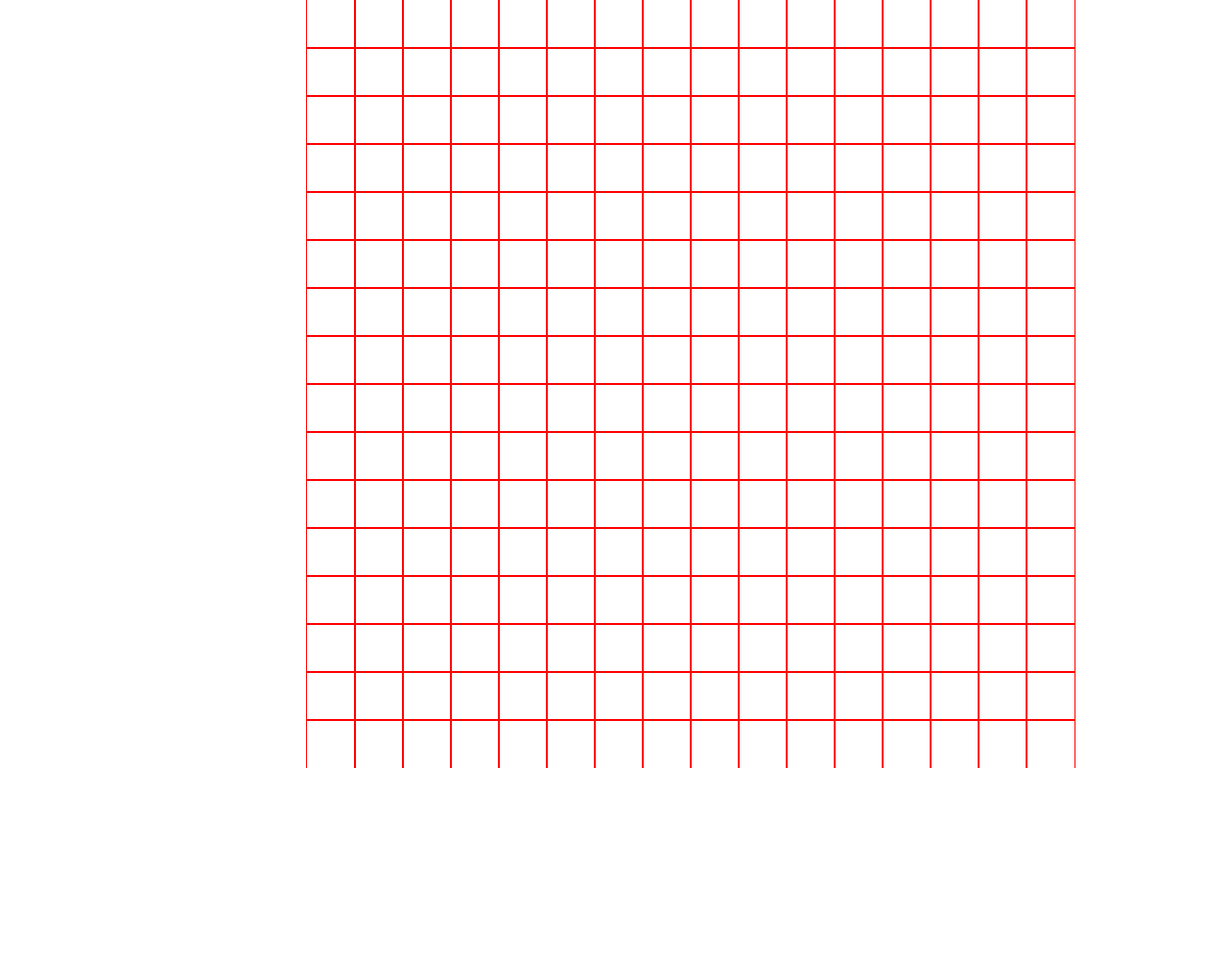
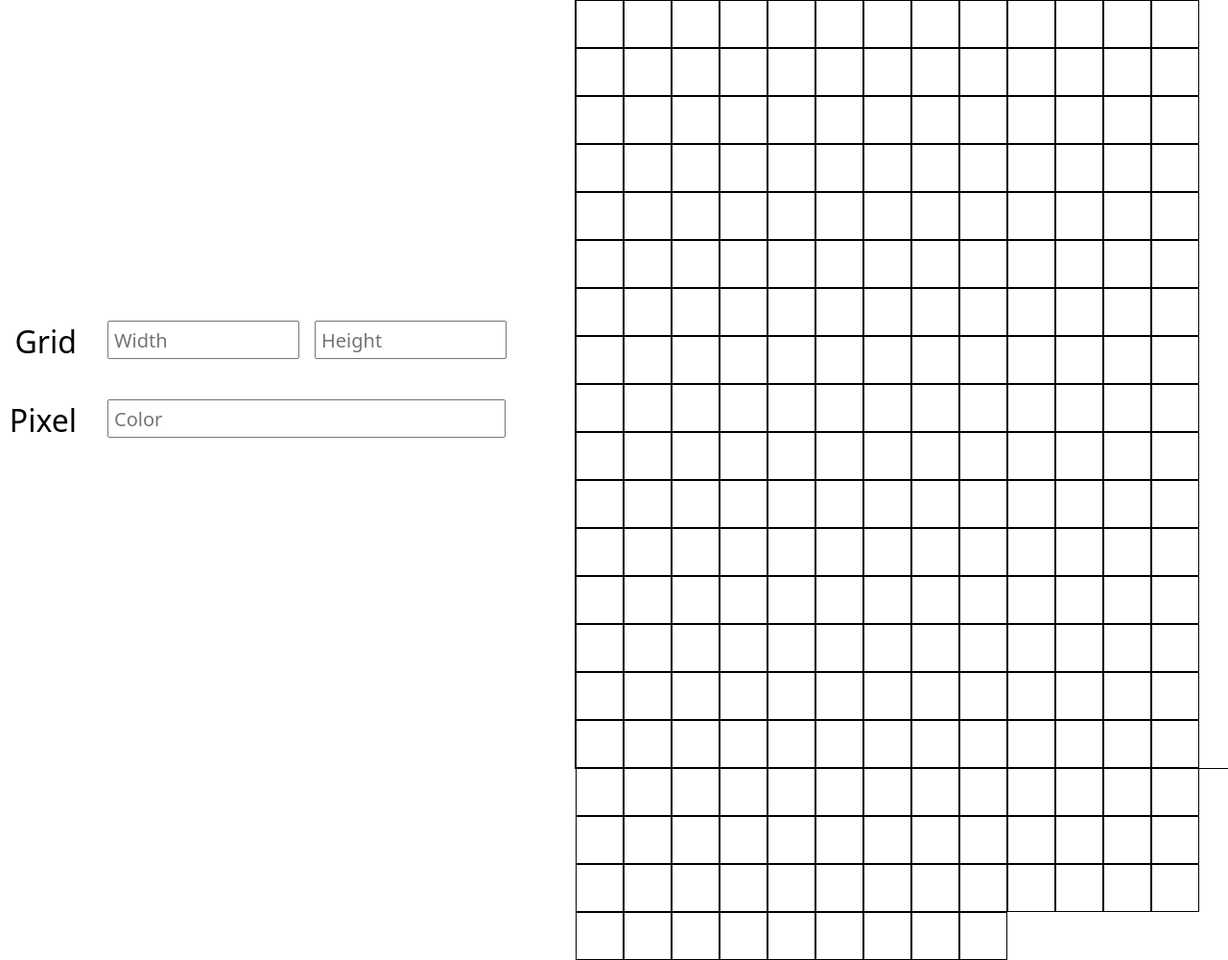
Before and after one commit to ztiaa/etch-a-sketch, a plain HTML site: page index.html in a window 1280 px wide. Shown: the whole page at 96% size. Before the commit the page ends 800 px from the top, so only its background shows below. Drawn offline with Linux system fonts and the light colour scheme.

Commit message:
Add grid size and functioning pixel color input boxes - complete page layout with CSS

```diff
--- a/index.html
+++ b/index.html
@@ -10,10 +10,13 @@
   </head>
   <body>
     <div class="container">
-
       <div class="grid-options">
-        <div class="grid-dimension"></div>
-        <div class="pixel-color"></div>
+        <div class="grid-dimension">
+          <p class="text">Grid</p><input class="grid-width" type="text" placeholder="Width"><input class="grid-height" type="text" placeholder="Height">
+        </div>
+        <div class="pixel-color">
+          <p class="text">Pixel</p><input class="pixel-color-input" type="text" placeholder="Color">
+        </div>
       </div>
       <div class="grid-container"></div>
     </div>
--- a/script.js
+++ b/script.js
@@ -1,15 +1,28 @@
 const container = document.querySelector('.grid-container');
+const pixelColorInput = document.querySelector('.pixel-color-input');
 
-for (let i = 0; i < 16**2; i++) {
-  container.appendChild(document.createElement('div')).classList.add(`grid-item`);
+let gridWidth = 16;
+let gridHeight = 16;
+
+
+for (let i = 0; i < gridWidth * gridHeight; i++) {
+  container.appendChild(document.createElement('div')).classList.add('grid-item');
 }
 
+let pixelColorSelected;
 
-container.addEventListener('click', e => {
+pixelColorInput.addEventListener('change', e => {
   console.log(e);
-  e.stopPropagation();
-  e.target.style.backgroundColor = 'black';
+  const gridItem = document.querySelectorAll('.grid-item');
+  pixelColorSelected = e.target.value;
+  for (let i = 0; i < gridWidth * gridHeight; i++) {
+    gridItem[i].style.setProperty('--color',pixelColorSelected);
+  }
+
 })
 
 container.addEventListener('mouseover', e => {
+  console.log(e);
+  e.stopPropagation();
+  e.target.style.backgroundColor = pixelColorSelected;
 })
--- a/style.css
+++ b/style.css
@@ -2,6 +2,8 @@
   margin: 0;
   padding: 0;
   box-sizing: border-box;
+  /* outline: 1px solid red; */
+  font-family: system-ui, -apple-system, BlinkMacSystemFont, 'Segoe UI', Roboto, Oxygen, Ubuntu, Cantarell, 'Open Sans', 'Helvetica Neue', sans-serif;
 }
 
 body {
@@ -11,8 +13,49 @@ body {
 
 .container {
   display: flex;
-  justify-content: space-evenly;
+  justify-content: center;
   align-items: center;
+  height: inherit;
+}
+
+.grid-options {
+  display: flex;
+  flex-direction: column;
+  gap: 2rem;
+  font-size: 2rem;
+  margin-right: 40px;
+
+}
+.grid-dimension,
+.pixel-color {
+  display: flex;
+  margin-right: 2rem;
+  gap: 1rem;
+}
+
+.grid-dimension .text,
+.pixel-color .text {
+  text-align: right;
+  margin-right: 1rem;
+  width: 80px;
+  height: 50px;
+}
+
+.grid-width,
+.grid-height,
+.pixel-color-input {
+  height: 40px;
+  width: 200px;
+}
+
+.pixel-color-input {
+  width: 415px;
+}
+
+input[placeholder] {
+  font-size: 20px;
+  padding-left: 5px;
+
 }
 
 .grid-container {
@@ -20,17 +63,16 @@ body {
   flex-wrap: wrap;
   width: 800px;
   height: 800px;
-  outline: 1px solid red;
+  outline: 1px solid black;
 
 }
 
 .grid-item {
   width: 50px;
   height: 50px;
-  outline: 1px solid red;
+  border: 1px solid black;
 }
 
 .grid-item:hover {
-  background-color: black;
-  transition: ;
+  background-color: var(--color,black);
 }
```
